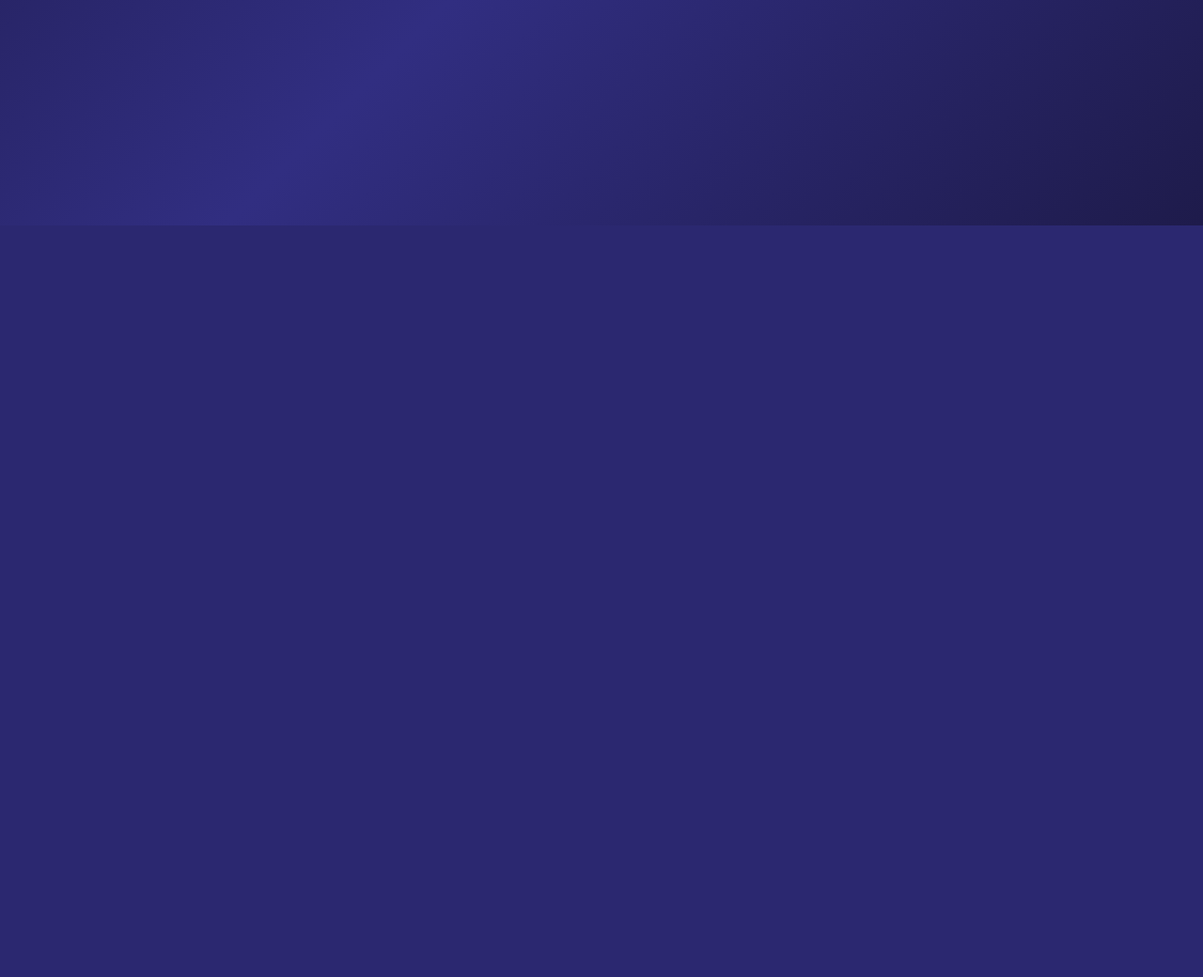
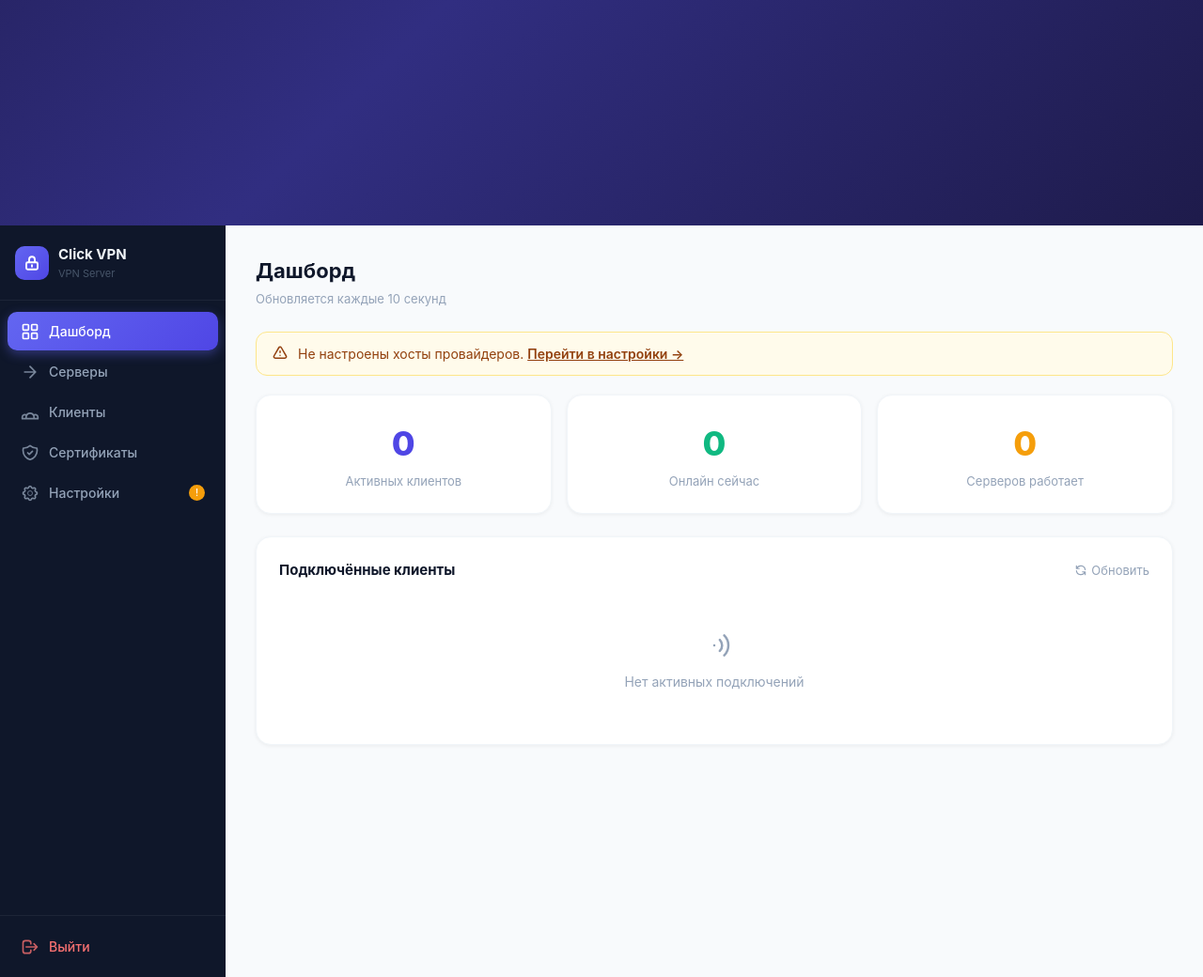
Before and after one commit to DATKAI/click_vpn, a FastAPI app: page / in a window 1280 px wide. Shown: the part 560-1600 px from the top of the page at 94% size. Before the commit the page ends 800 px from the top, so only its background shows below. Run offline with FastAPI, Linux system fonts and the light colour scheme; some libraries are stand-ins or nearby versions.

Commit message:
fix: use #app CSS class with display:flex !important to override Alpine x-show
Co-Authored-By: Claude Sonnet 4.6 <noreply@anthropic.com>

```diff
--- a/frontend/templates/index.html
+++ b/frontend/templates/index.html
@@ -68,6 +68,10 @@
     .alert-error{background:#fef2f2;border:1px solid #fecaca;color:#991b1b}
     .alert-success{background:#f0fdf4;border:1px solid #bbf7d0;color:#166534}
 
+    /* Layout */
+    html, body { height: 100%; margin: 0; }
+    #app { display: flex !important; width: 100vw; height: 100vh; overflow: hidden; }
+
     /* Scrollbar */
     ::-webkit-scrollbar{width:6px}
     ::-webkit-scrollbar-track{background:transparent}
@@ -112,7 +116,7 @@
 </div>
 
 <!-- App -->
-<div x-show="token" x-cloak style="display:flex;width:100vw;height:100vh;overflow:hidden">
+<div id="app" x-show="token" x-cloak>
 
   <!-- Sidebar -->
   <aside style="width:240px;background:#0f172a;display:flex;flex-direction:column;flex-shrink:0">
```
